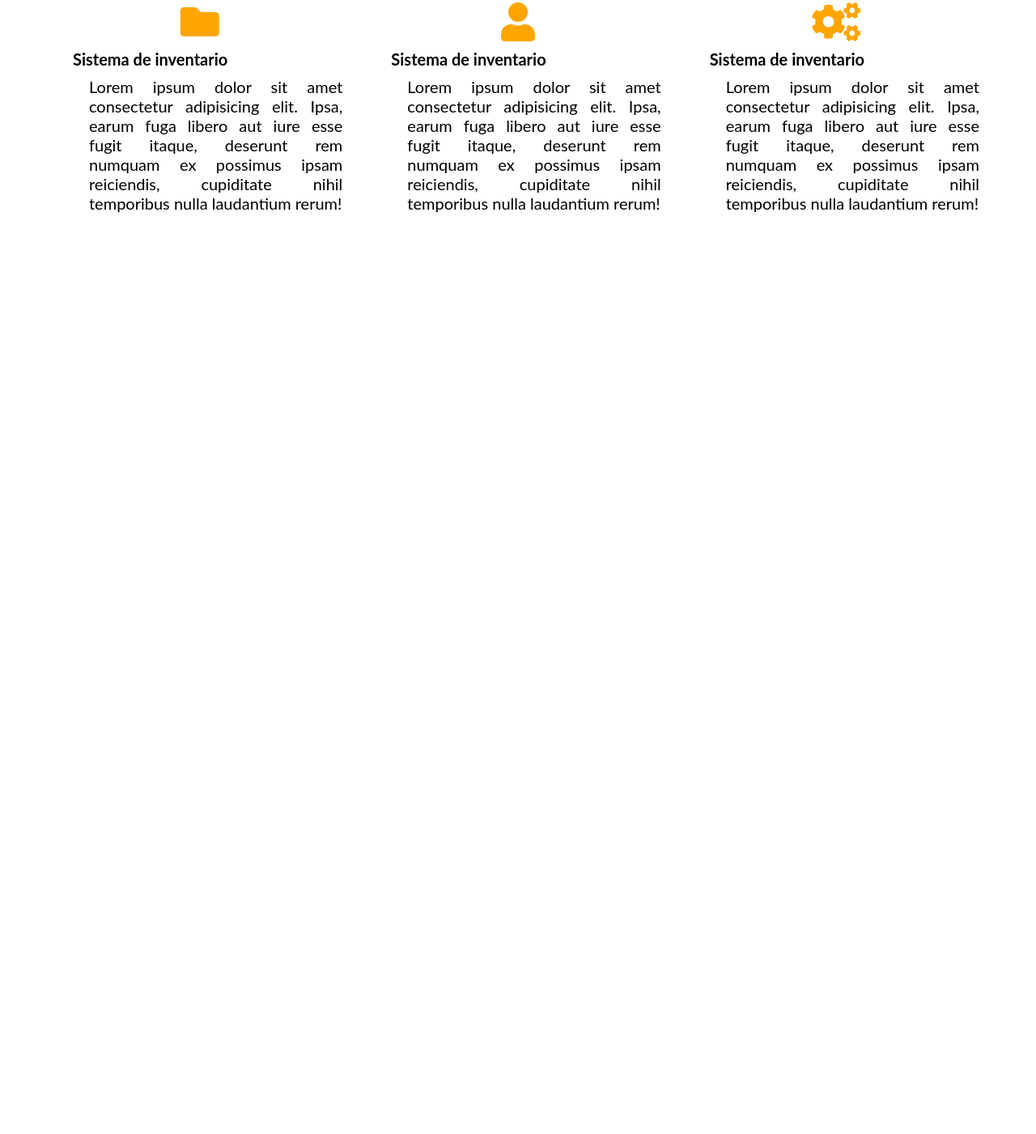
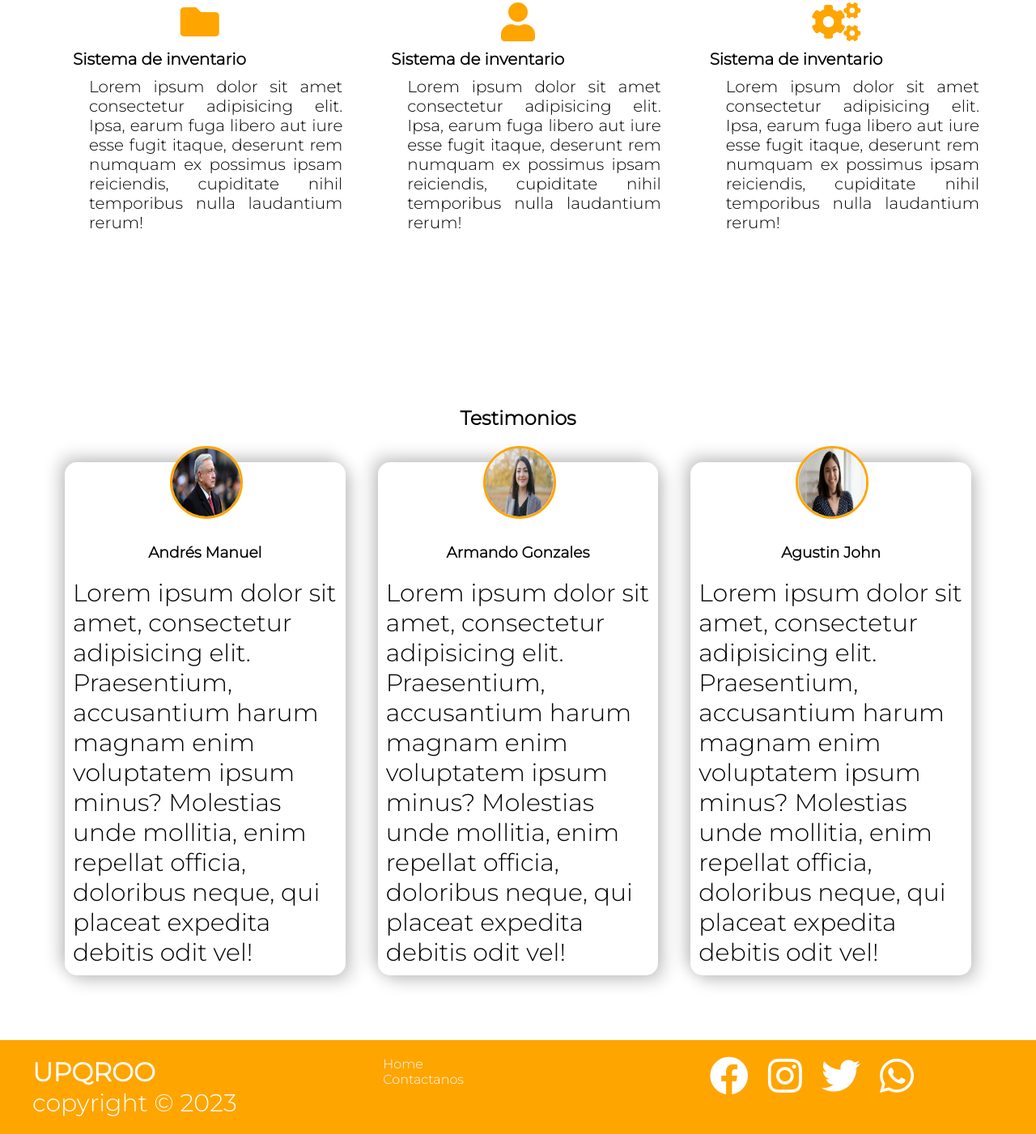
Before and after one commit to Tapia-GJ/programacion-web-24CV, a plain HTML site: page PaginaWeb/index.html in a window 1280 px wide. Shown: the part 571-1972 px from the top of the page at 81% size. Before the commit the page ends 1009 px from the top, so only its background shows below. Drawn offline with Linux system fonts and the light colour scheme.

Commit message:
02/10/2023 3:54

```diff
--- a/PaginaWeb/index.html
+++ b/PaginaWeb/index.html
@@ -9,6 +9,9 @@
     <link rel="stylesheet" href="https://cdnjs.cloudflare.com/ajax/libs/font-awesome/5.15.4/css/all.min.css"
         integrity="sha512-1ycn6IcaQQ40/MKBW2W4Rhis/DbILU74C1vSrLJxCq57o941Ym01SwNsOMqvEBFlcgUa6xLiPY/NS5R+E6ztJQ=="
         crossorigin="anonymous" referrerpolicy="no-referrer" />
+    <link rel="preconnect" href="https://fonts.googleapis.com">
+    <link rel="preconnect" href="https://fonts.gstatic.com" crossorigin>
+    <link href="https://fonts.googleapis.com/css2?family=Montserrat:wght@300&display=swap" rel="stylesheet">
 </head>
 
 <body>
@@ -86,6 +89,66 @@
             </div>
         </section>
     </div>
+    <section class="testimonial">
+        <div class="container">
+            <h1 class="title-container">Testimonios</h1>
+            <div class="testimonial grid-3">
+                <div class="card">
+                    <div class="circle">
+                        <img src="Images/profile1.webp" alt="">
+                    </div>
+                    <h3>Andrés Manuel</h3>
+                    <p>
+                        Lorem ipsum dolor sit amet, consectetur adipisicing elit. Praesentium, accusantium harum magnam
+                        enim voluptatem ipsum minus? Molestias unde mollitia, enim repellat officia, doloribus neque,
+                        qui placeat expedita debitis odit vel!
+                    </p>
+                </div>
+                <div class="card">
+                    <div class="circle">
+                        <img src="Images/profile2.jpg" alt="">
+                    </div>
+                    <h3>Armando Gonzales</h3>
+                    <p>
+                        Lorem ipsum dolor sit amet, consectetur adipisicing elit. Praesentium, accusantium harum magnam
+                        enim voluptatem ipsum minus? Molestias unde mollitia, enim repellat officia, doloribus neque,
+                        qui placeat expedita debitis odit vel!
+                    </p>
+                </div>
+                <div class="card">
+                    <div class="circle">
+                        <img src="Images/profile3.webp" alt="">
+                    </div>
+                    <h3>Agustin John</h3>
+                    <p>
+                        Lorem ipsum dolor sit amet, consectetur adipisicing elit. Praesentium, accusantium harum magnam
+                        enim voluptatem ipsum minus? Molestias unde mollitia, enim repellat officia, doloribus neque,
+                        qui placeat expedita debitis odit vel!
+                    </p>
+                </div>
+            </div>
+        </div>
+    </section>
+    <footer>
+        <div class="container grid-3">
+            <div class="copyright">
+                <h1>UPQROO</h1>
+                <P>copyright &copy; 2023</P>
+            </div>
+            <nav class="links">
+                <ul>
+                    <li><a href="#" class="outline"></a>Home</li>
+                    <li><a href="mailto:luivstapia285@gmail.com" class="outline"></a>Contactanos</li>
+                </ul>
+            </nav>
+            <div class="profiles">
+                <a href="#"> <i class="fab fa-facebook fa-3x"></i></a>
+                <a href="#"> <i class="fab fa-instagram fa-3x"></i></a>
+                <a href="#"> <i class="fab fa-twitter fa-3x"></i></a>
+                <a href="#"> <i class="fab fa-whatsapp fa-3x"></i></a>
+            </div>
+        </div>
+    </footer>
 </body>
 
 </html>
--- a/PaginaWeb/styles.css
+++ b/PaginaWeb/styles.css
@@ -5,7 +5,7 @@
 }
 
 body {
-    font-family: "lato", sans-serif;
+    font-family: 'Montserrat', sans-serif;
     color: white;
 }
 
@@ -172,3 +172,51 @@ li {
     color: black;
     text-align: center;
 }
+.testimonial{
+    color: black;
+    padding: 40px;
+}
+.testimonial img{
+    height: 100%;
+    clip-path: circle();
+}
+.testimonial h3{
+    text-align: center;
+    margin-bottom: 20px;
+}
+.grid-3{
+    display: grid;
+    grid-template-columns: repeat(3,1fr);
+    gap: 40px;
+}
+.card{
+    padding: 10px;
+    background-color: white;
+    border-radius: 15px;
+    box-shadow: -7px -7px 20px rgb(0, 0, 0, 0.2),
+                 7px 7px 20px rgb(0, 0, 0, 0.2);
+}
+.circle{
+    background-color: transparent;
+    border: 3px solid orange;
+    height: 90px;
+    position: relative;
+    top: -30px;
+    left: 120px;
+    border-radius: 50%;
+    width: 90px;
+
+}
+
+footer{
+    background-color: orange;
+    padding: 20px 10px;
+}
+footer a{
+    color: white;
+    margin: 0 10px;
+}
+footer a:hover{
+    color: #e8d6b5;
+    border-bottom: 3px solid #e8d6b5;
+}
```
Also changed, not shown: PaginaWeb/Images/profile1.webp (added), PaginaWeb/Images/profile2.jpg (added), PaginaWeb/Images/profile3.webp (added).
